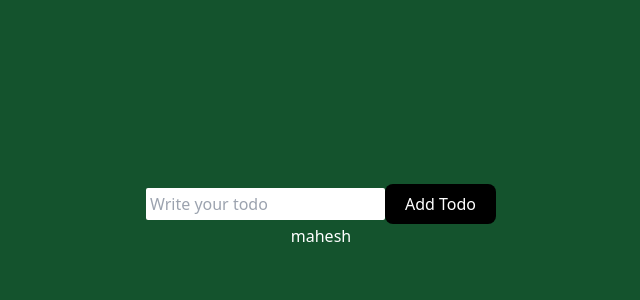
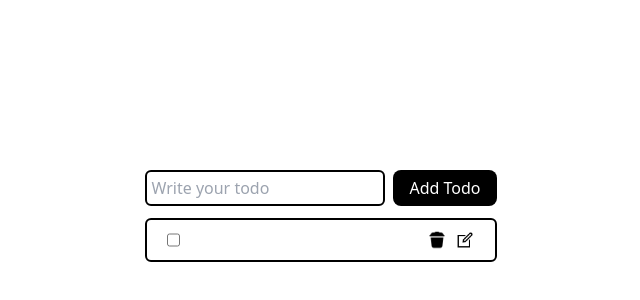
Before and after one commit to MaheshRautrao/Todo-Full-Stack-app, a React (Vite) app in the folder Client/: page / in a window 1280 px wide. Shown: the part 184-484 px from the top of the page, without its empty margins (319-959 px from the left). Built offline with nearby package versions, Linux system fonts and the light colour scheme.

Commit message:
completed ui

```diff
--- a/Client/src/App.jsx
+++ b/Client/src/App.jsx
@@ -1,19 +1,23 @@
+import Todo from "./components/Todo";
+
 function App() {
   return (
     <>
-      <div className="flex flex-col items-center justify-center h-screen text-white bg-green-900 ">
-        <div>
+      <div className="flex flex-col items-center justify-center h-screen text-white ">
+        <div className="flex flex-col gap-3 ">
+          <div className="flex gap-2">
             <input
               type="text"
-            className="p-1 text-black rounded-sm outline-none"
+              className="p-1 text-black border-2 border-black rounded-md outline-none w-60"
               placeholder="Write your todo"
             />
-          <button className="px-5 py-2 text-white bg-black rounded-lg">
+            <button className="px-4 py-1.5 text-white bg-black rounded-lg">
               Add Todo
             </button>
           </div>
           <div>
-          <div>mahesh</div>
+            <Todo />
+          </div>
         </div>
       </div>
     </>
--- /dev/null
+++ b/Client/src/components/Todo.jsx
@@ -0,0 +1,25 @@
+const Todo = () => {
+  return (
+    <div className="flex items-center justify-between gap-2 px-5 py-2 border-2 border-black rounded-md ">
+      <div className="flex flex-row gap-2 ">
+        <input type="checkbox" className="cursor-pointer" />
+        <div className="">I want to go to market</div>
+      </div>
+
+      <div className="flex gap-2 ">
+        <div>
+          <img
+            src="delete-icon.png"
+            alt="delete"
+            className="w-5 cursor-pointer"
+          />
+        </div>
+        <div>
+          <img src="edit-icon.png" alt="edit" className="w-5 cursor-pointer" />
+        </div>
+      </div>
+    </div>
+  );
+};
+
+export default Todo;
```
Also changed, not shown: Client/public/delete-icon.png (added), Client/public/edit-icon.png (added). Lines whose indentation alone changed are shown as unchanged.
